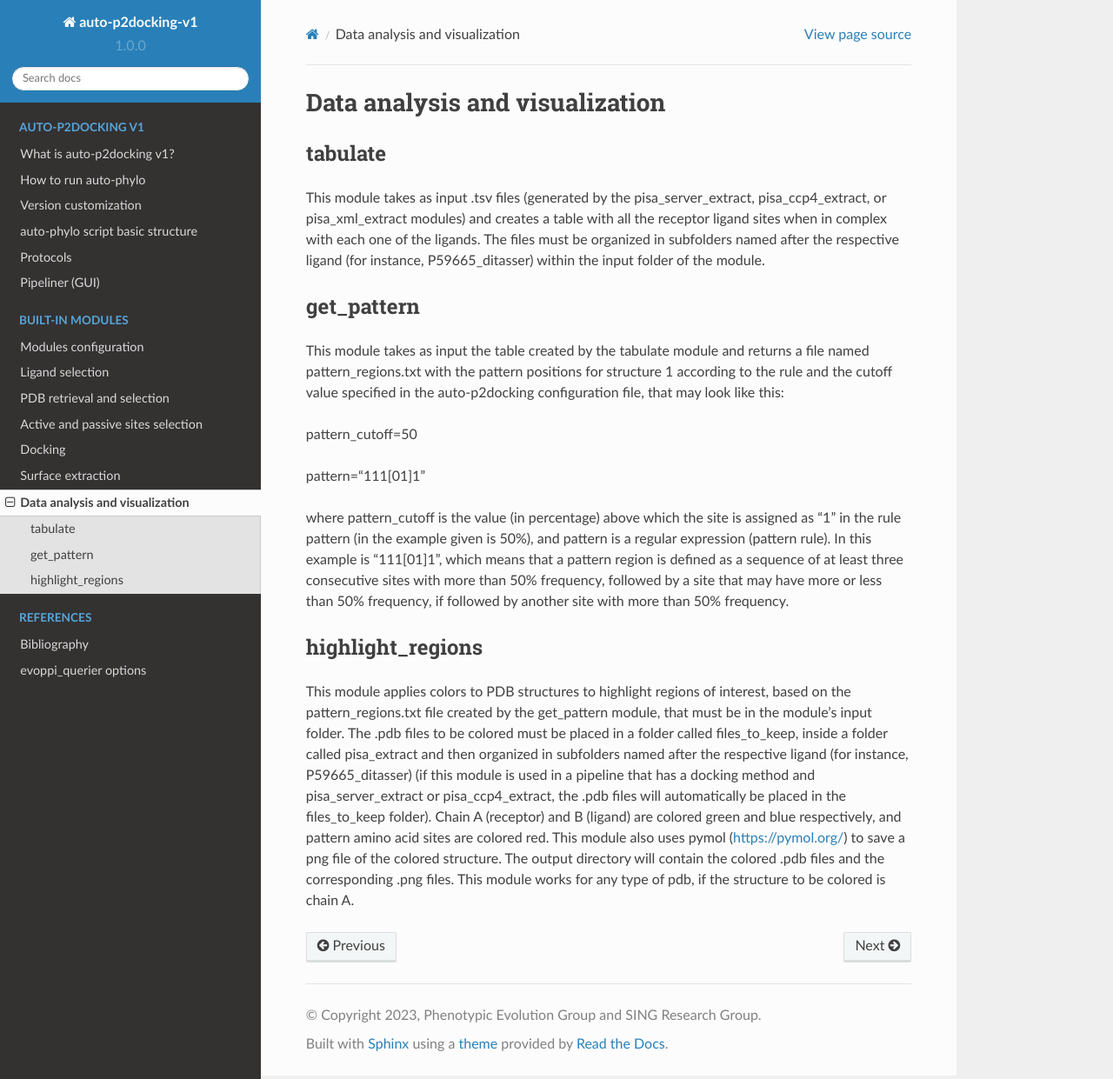
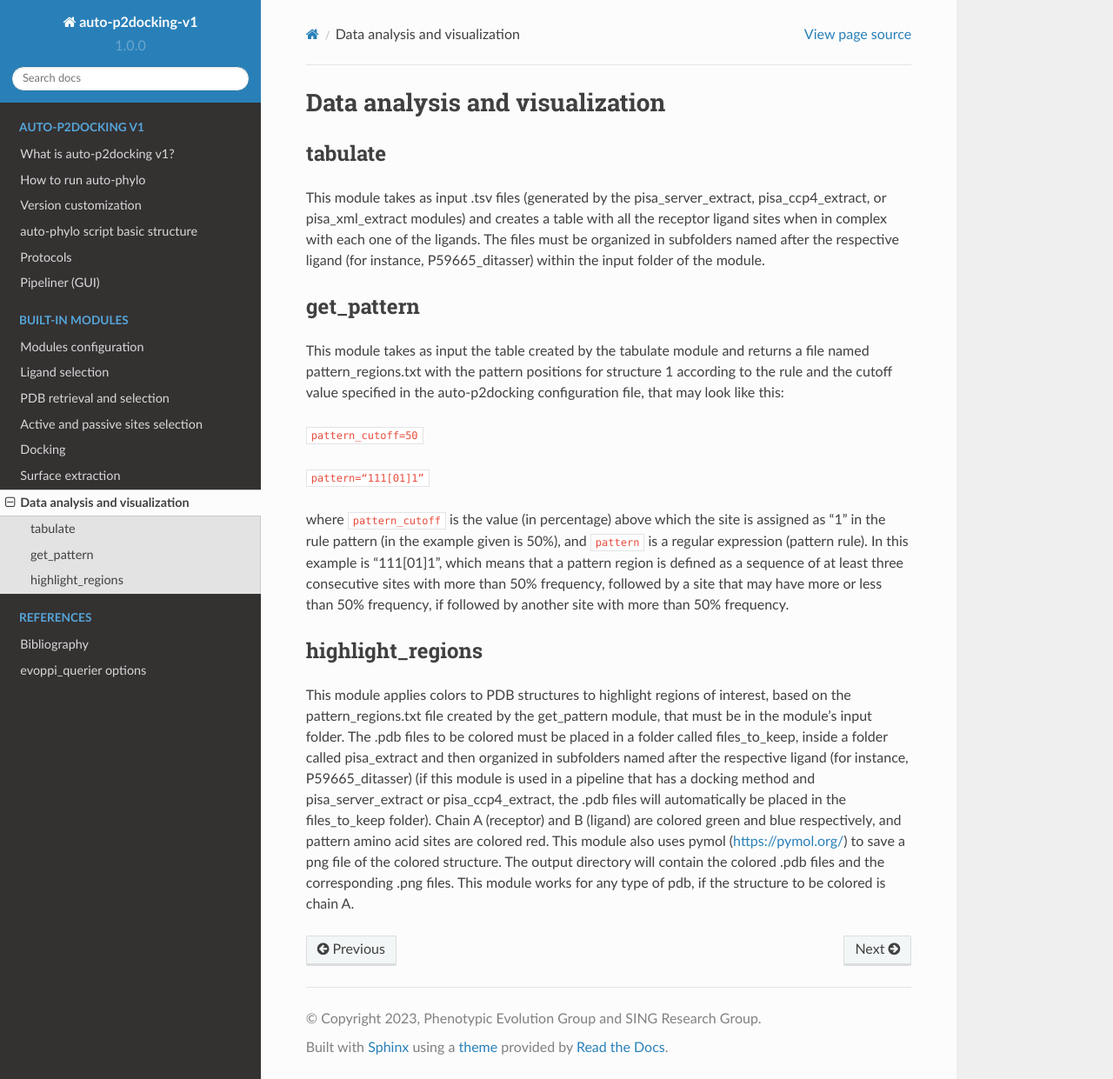
Before and after one commit to pegi3s/auto-p2docking-docs, a Sphinx documentation site: the page built from source/modules_6_data_analysis_and_visualization.rst, in a window 1280 px wide and 1241 px high. Shown: the whole window at 87% size. Built offline with Sphinx 7.4.7 and the Read the Docs theme 2.0.0, drawn with Linux system fonts in a browser that asks for light colours.

```diff
--- a/source/modules_6_data_analysis_and_visualization.rst
+++ b/source/modules_6_data_analysis_and_visualization.rst
@@ -15,11 +15,11 @@ get_pattern
 This module takes as input the table created by the tabulate module and returns a file named pattern_regions.txt with the pattern positions for structure 1 according to the
 rule and the cutoff value specified in the auto-p2docking configuration file, that may look like this:
 
-pattern_cutoff=50
+``pattern_cutoff=50``
 
-pattern=“111[01]1”
+``pattern=“111[01]1”``
 
-where pattern_cutoff is the value (in percentage) above which the site is assigned as "1" in the rule pattern (in the example given is 50%), and pattern
+where ``pattern_cutoff`` is the value (in percentage) above which the site is assigned as "1" in the rule pattern (in the example given is 50%), and ``pattern``
 is a regular expression (pattern rule). In this example is “111[01]1”, which means that a pattern region is defined as a sequence of at least three consecutive sites with
 more than 50% frequency, followed by a site that may have more or less than 50% frequency, if followed by another site with more than 50% frequency.
 
```
